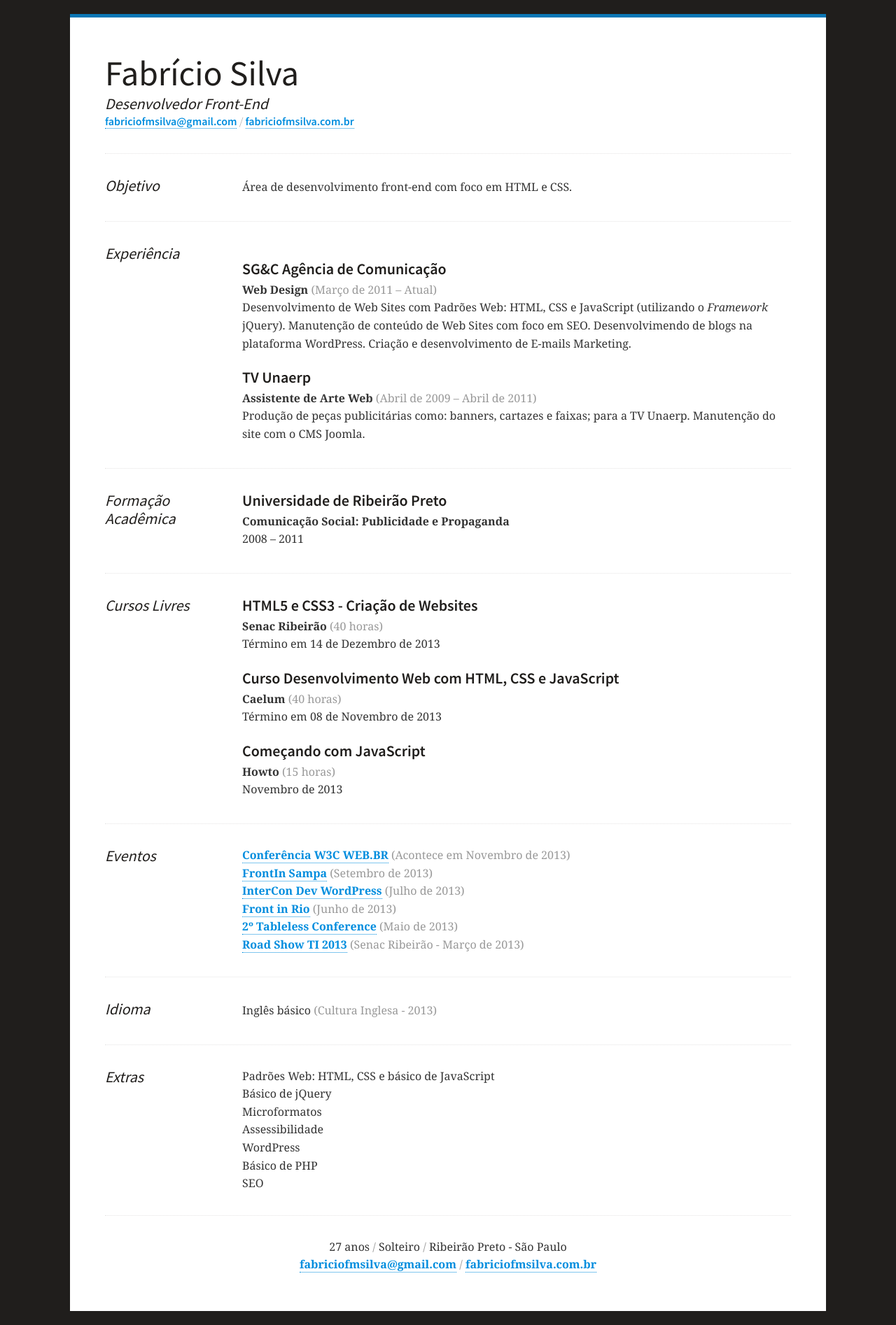
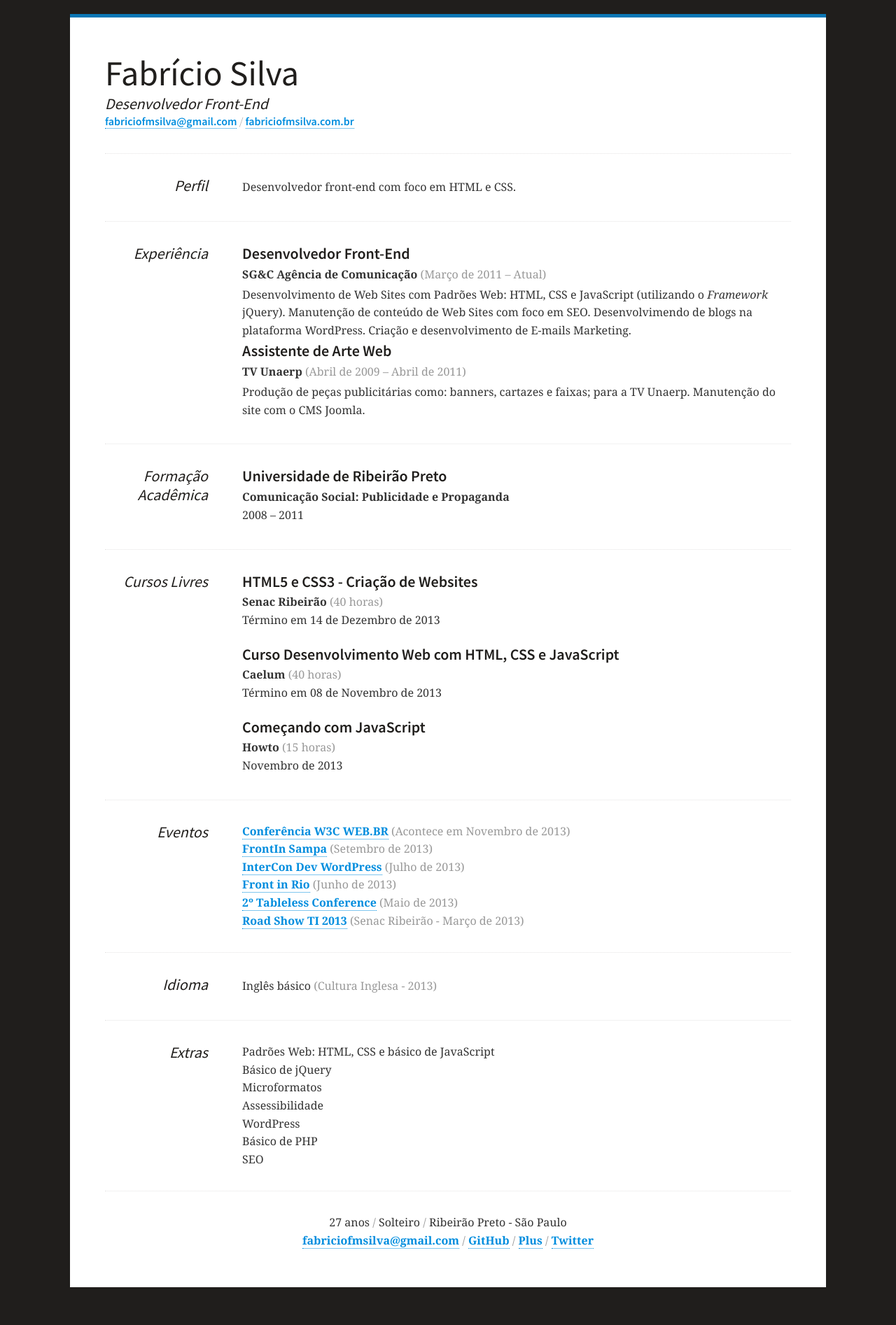
Before and after one commit to fabriciofmsilva/fabriciofmsilva.github.io, a Jekyll site: the page resume/index.html, which Jekyll copies as it is, in a window 1280 px wide. Shown: the whole page at 70% size. Built offline with Jekyll 4.4.1, drawn with Linux system fonts in a browser that asks for light colours; after the commit the page ends 1860 px from its top, so only the background shows below that.

Commit message:
Edit Resume

```diff
--- a/resume/index.html
+++ b/resume/index.html
@@ -1,12 +1,19 @@
 <!DOCTYPE html>
-<html>
+<html lang="pt-BR">
 <head>
 <meta charset="utf-8">
-<title>Fabrício Silva</title>
-<meta name="description" content="Fabrício Francisco Mendes da Silva">
-<meta name="author" content="Fabrício Francisco Mendes da Silva">
+
+<title>Fabrício Silva - Desenvolvedor Front-End</title>
+
+<!-- Meta -->
+<meta name="description" content="Fabrício Silva - Desenvolvedor Front-End">
+<meta name="keywords" content="front-end,web,developer,resume,html5,css3,seo,schem,microdata">
+<meta name="author" content="Fabrício Silva">
+
 <meta name="viewport" content="width=device-width">
-<link href='http://fonts.googleapis.com/css?family=Source+Sans+Pro:300,400,600' rel='stylesheet' type='text/css'>
+
+<!-- CSS Stylesheet -->
+<link rel="stylesheet" href="http://fonts.googleapis.com/css?family=Source+Sans+Pro:300,400,600">
 <style>
 /*! normalize.css v1.1.2 | MIT License | git.io/normalize */article,aside,details,figcaption,figure,footer,header,hgroup,main,nav,section,summary{display:block}audio,canvas,video{display:inline-block;*display:inline;*zoom:1}
 audio:not([controls]){display:none;height:0}[hidden]{display:none}html{font-size:62.5%;-ms-text-size-adjust:100%;-webkit-text-size-adjust:100%}html,button,input,select,textarea{font-family:sans-serif}
@@ -100,7 +107,8 @@ padding: 50px;
 }
 section > h2 {
 float: left;
-width: 20%;
+width: 15%;
+text-align: right;
 }
 section:before, section:after {
 content: " ";
@@ -113,7 +121,7 @@ clear: both;
 float: right;
 width: 80%;
 }
-.content > h3:first-child {
+.content h3:first-child {
 margin-top: 0;
 }
 .footer {
@@ -126,7 +134,9 @@ text-align: center;
 </style>
 </head>
 <body>
+<!-- Begin Resume -->
 <article class="wrapper" itemscope itemtype="http://schema.org/Person">
+<!-- Main Informations -->
 	<header class="header">
 		<h1 itemprop="name">Fabrício Silva</h1>
 		<h2 itemprop="jobTitle">Desenvolvedor Front-End</h2>
@@ -136,9 +146,9 @@ text-align: center;
 	<hr>
 
 	<section class="objective">
-		<h2>Objetivo</h2>
+		<h2>Perfil</h2>
 		<div class="content">
-			<p>Área de desenvolvimento front-end com foco em HTML e CSS.</p>
+			<p>Desenvolvedor front-end com foco em HTML e CSS.</p>
 		</div>
 	</section>
 
@@ -148,15 +158,15 @@ text-align: center;
 		<h2>Experiência</h2>
 		<div class="content">
 			<div itemscope itemtype="http://schema.org/JobPosting">
-				<h3 itemprop="name">SG&amp;C Agência de Comunicação</h3>
-				<p><strong itemprop="title">Web Design</strong> <i>(<time datetime="2011-03-01">Março de 2011</time> – Atual)</i><br>
-				Desenvolvimento de Web Sites com Padrões Web: HTML, CSS e JavaScript (utilizando o <em>Framework</em> jQuery). Manutenção de conteúdo de Web Sites com foco em SEO. Desenvolvimendo de blogs na plataforma WordPress. Criação e desenvolvimento de E-mails Marketing.</p>
+				<h3 itemprop="title">Desenvolvedor Front-End</h3>
+				<p><strong itemprop="name">SG&amp;C Agência de Comunicação</strong> <i>(<time datetime="2011-03-01">Março de 2011</time> – Atual)</i></p>
+				<p itemprop="description">Desenvolvimento de Web Sites com Padrões Web: HTML, CSS e JavaScript (utilizando o <em>Framework</em> jQuery). Manutenção de conteúdo de Web Sites com foco em SEO. Desenvolvimendo de blogs na plataforma WordPress. Criação e desenvolvimento de E-mails Marketing.</p>
 			</div>
 
-			<div itemscope itemtype="http://schema.org/JobPosting">
-				<h3>TV Unaerp</h3>
-				<p><strong itemprop="title">Assistente de Arte Web</strong> <i>(Abril de 2009 – Abril de 2011)</i><br>
-				Produção de peças publicitárias como: banners, cartazes e faixas; para a TV Unaerp. Manutenção do site com o CMS Joomla.</p>
+			<div itemscope itemtype="http://schema.org/Organization">
+				<h3 itemprop="jobTitle">Assistente de Arte Web</h3>
+				<p><strong itemprop="name">TV Unaerp</strong> <i>(Abril de 2009 – Abril de 2011)</i></p>
+				<p itemprop="description">Produção de peças publicitárias como: banners, cartazes e faixas; para a TV Unaerp. Manutenção do site com o CMS Joomla.</p>
 			</div>
 		</div>
 	</section>
@@ -239,8 +249,23 @@ text-align: center;
 	<hr>
 
 	<footer class="footer">
-		<p itemprop="address" itemscope itemtype="http://schema.org/PostalAddress">27 anos <i>/</i> Solteiro <i>/</i> <span itemprop="addressLocality">Ribeirão Preto</span> - <span itemprop="addressRegion">São Paulo</span><br>
-		<a href="mailto:fabriciofmsilva@gmail.com">fabriciofmsilva@gmail.com</a> <i>/</i> <a href="http://www.fabriciofmsilva.com.br/">fabriciofmsilva.com.br</a><br>
+		<p itemprop="address" itemscope itemtype="http://schema.org/PostalAddress">27 anos <i>/</i> Solteiro <i>/</i> <span itemprop="addressLocality">Ribeirão Preto</span> - <span itemprop="addressRegion">São Paulo</span>
+
+		<br>
+
+		<a href="mailto:fabriciofmsilva@gmail.com">fabriciofmsilva@gmail.com</a>
+
+		<i>/</i>
+
+		<a href="http://github.com/fabriciofmsilva">GitHub</a>
+
+		<i>/</i>
+
+		<a href="https://plus.google.com/105011365395783776506/" rel="author">Plus</a>
+
+		<i>/</i>
+
+		<a href="http://twitter.com/fabriciofmsilva">Twitter</a>
 	</footer>
 </article>
 <script type="text/javascript">
```
